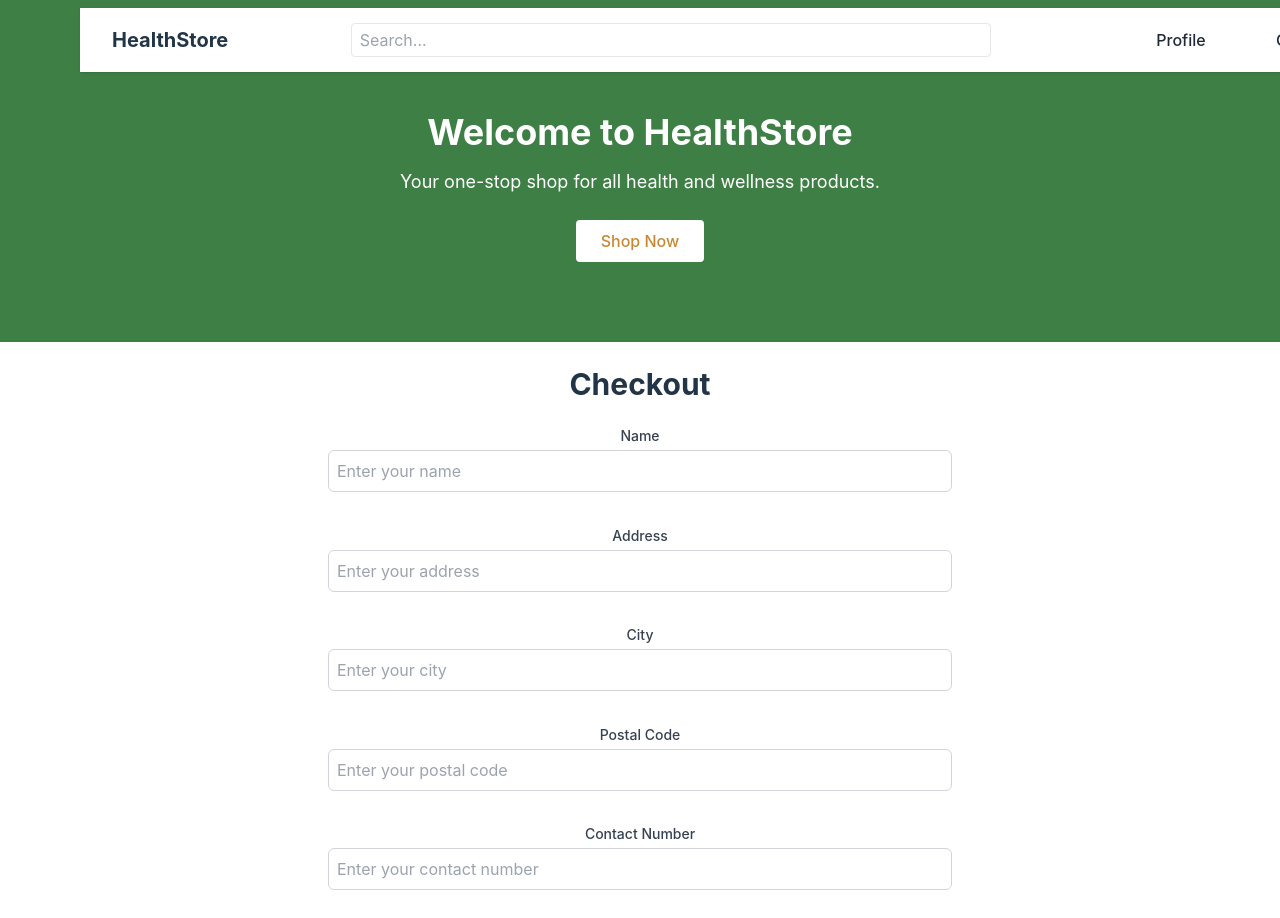
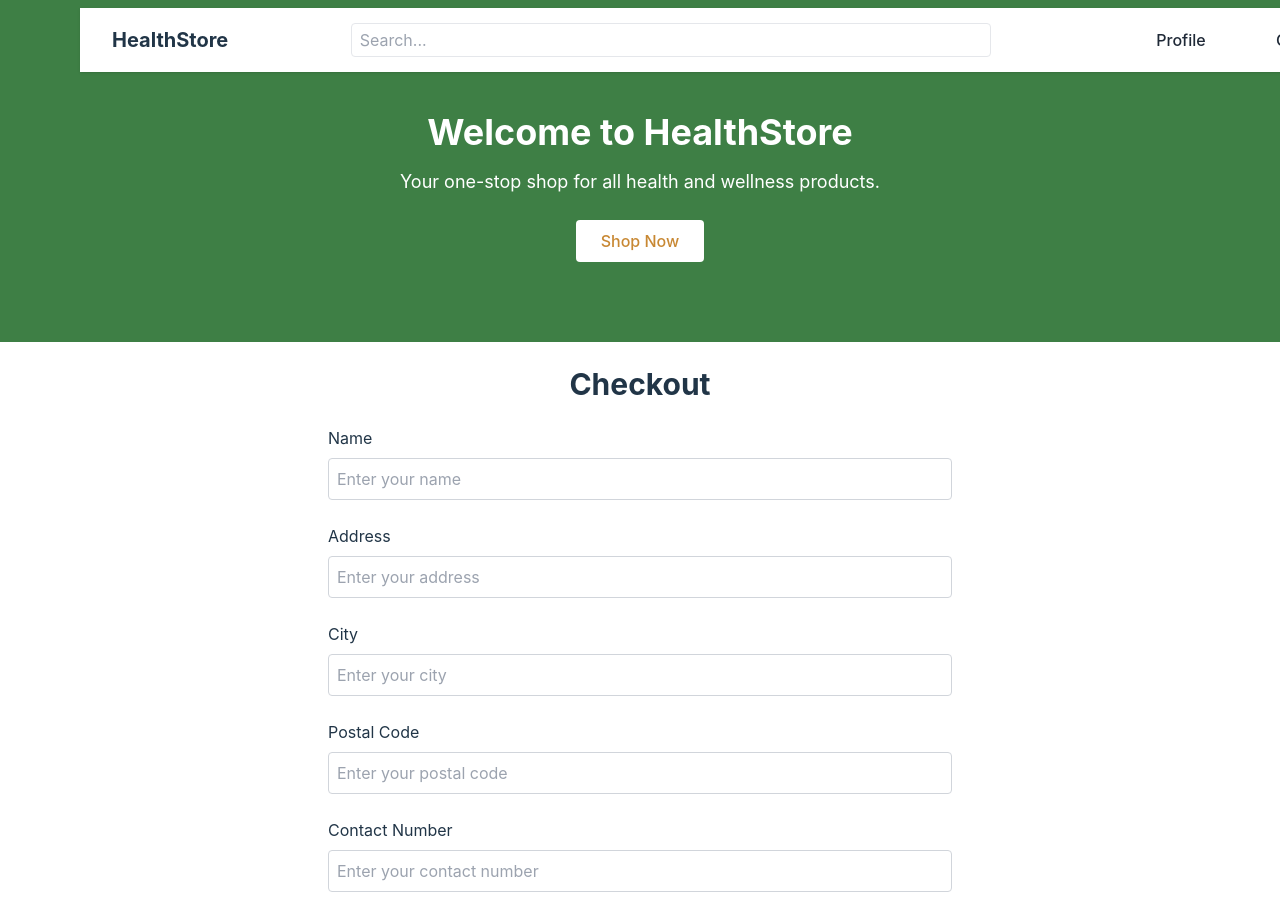
Before and after one commit to saurabh-lohiya/Ecom-Store, a React (Vite) app: page /orders in a window 1280 px wide. Shown: the top 918 px of the page. Built offline with nearby package versions, Linux system fonts and the light colour scheme.

Commit message:
Created Reusable FormField Component

```diff
--- a/src/components/Orders/index.tsx
+++ b/src/components/Orders/index.tsx
@@ -2,6 +2,7 @@ import React, { FC } from "react"
 import { useCart } from "../../hooks/useCart"
 import useForm, { required, minLength, pattern } from "../../hooks/useForm"
 import { useNavigate } from "react-router-dom"
+import FormField from "../../forms/FormField"
 
 const Orders: FC = () => {
     const { cart, handleClearCart, handleRemoveCoupon } = useCart()
@@ -38,91 +39,66 @@ const Orders: FC = () => {
     return (
         <div className="max-w-2xl mx-auto p-6">
             <h1 className="text-3xl font-bold mb-6">Checkout</h1>
-            <form onSubmit={onSubmit} className="flex flex-col gap-4">
-                <div>
-                    <label htmlFor="name" className="block text-sm font-medium text-gray-700">
-                        Name
-                    </label>
-                    <input
+            <form onSubmit={onSubmit} className="flex flex-col gap-1">
+                <FormField
+                    label="Name"
+                    id="name"
                     type="text"
-                        id="name"
-                        {...registerField("name", [
+                    registerField={registerField}
+                    validationRules={[
                         required("Name"),
                         minLength(3, "Name must be at least 3 characters"),
-                        ])}
-                        className="mt-1 block w-full border border-gray-300 rounded-md p-2"
+                    ]}
+                    error={errors.name}
                     placeholder="Enter your name"
                 />
-                    <div className="text-red-500 text-sm min-h-[1.25em]">
-                        {errors.name ? errors.name : " "}
-                    </div>
-                </div>
-                <div>
-                    <label htmlFor="address" className="block text-sm font-medium text-gray-700">
-                        Address
-                    </label>
-                    <input
+
+                <FormField
+                    label="Address"
+                    id="address"
                     type="text"
-                        id="address"
-                        {...registerField("address", [required("Address")])}
-                        className="mt-1 block w-full border border-gray-300 rounded-md p-2"
+                    registerField={registerField}
+                    validationRules={[required("Address")]}
+                    error={errors.address}
                     placeholder="Enter your address"
                 />
-                    <div className="text-red-500 text-sm min-h-[1.25em]">
-                        {errors.address ? errors.address : " "}
-                    </div>
-                </div>
-                <div>
-                    <label htmlFor="city" className="block text-sm font-medium text-gray-700">
-                        City
-                    </label>
-                    <input
+
+                <FormField
+                    label="City"
+                    id="city"
                     type="text"
-                        id="city"
-                        {...registerField("city", [required("City")])}
-                        className="mt-1 block w-full border border-gray-300 rounded-md p-2"
+                    registerField={registerField}
+                    validationRules={[required("City")]}
+                    error={errors.city}
                     placeholder="Enter your city"
                 />
-                    <div className="text-red-500 text-sm min-h-[1.25em]">
-                        {errors.city ? errors.city : " "}
-                    </div>
-                </div>
-                <div>
-                    <label htmlFor="postalCode" className="block text-sm font-medium text-gray-700">
-                        Postal Code
-                    </label>
-                    <input
+
+                <FormField
+                    label="Postal Code"
+                    id="postalCode"
                     type="text"
-                        id="postalCode"
-                        {...registerField("postalCode", [
+                    registerField={registerField}
+                    validationRules={[
                         required("Postal Code"),
                         pattern(/^\d{5}(-\d{4})?$/, "Invalid postal code"),
-                        ])}
-                        className="mt-1 block w-full border border-gray-300 rounded-md p-2"
+                    ]}
+                    error={errors.postalCode}
                     placeholder="Enter your postal code"
                 />
-                    <div className="text-red-500 text-sm min-h-[1.25em]">
-                        {errors.postalCode ? errors.postalCode : " "}
-                    </div>
-                </div>
-                <div>
-                    <label htmlFor="contact" className="block text-sm font-medium text-gray-700">
-                        Contact Number
-                    </label>
-                    <input
+
+                <FormField
+                    label="Contact Number"
+                    id="contact"
                     type="tel"
-                        id="contact"
-                        {...registerField("contact", [
+                    registerField={registerField}
+                    validationRules={[
                         required("Contact Number"),
                         pattern(/^\+?[1-9]\d{1,14}$/, "Invalid contact number"),
-                        ])}
-                        className="mt-1 block w-full border border-gray-300 rounded-md p-2"
+                    ]}
+                    error={errors.contact}
                     placeholder="Enter your contact number"
                 />
-                    <div className="text-red-500 text-sm min-h-[1.25em]">
-                        {errors.contact ? errors.contact : " "}
-                    </div>
-                </div>
+
                 <div className="flex justify-between items-center">
                     {cart.couponCode && (
                         <div className="text-green-500">Coupon "{cart.couponCode}" applied.</div>
--- /dev/null
+++ b/src/forms/FormField.tsx
@@ -0,0 +1,47 @@
+import React from "react"
+import useForm from "../hooks/useForm"
+
+interface FormFieldProps {
+    label: string
+    id: string
+    type: string
+    registerField: ReturnType<typeof useForm>["registerField"]
+    validationRules: Array<(value: string) => string | undefined>
+    error: string
+    placeholder: string
+    className?: string
+}
+const FormField: React.FC<FormFieldProps> = ({
+    label,
+    id,
+    type,
+    registerField,
+    validationRules,
+    error,
+    placeholder,
+    className
+}) => {
+    return (
+        <div className={`flex flex-col items-start gap-1 ${className}`}>
+            <label htmlFor={id} className="mb-1">
+                {label}
+            </label>
+            <input
+                id={id}
+                type={type}
+                {...registerField(id, validationRules)}
+                placeholder={placeholder}
+                className={`w-full border ${
+                    error ? "border-red-500" : "border-gray-300"
+                } p-2 rounded`}
+            />
+            {
+                <div className="text-xs text-red-500 min-h-[1rem]">
+                    {error}
+                </div>
+            }
+        </div>
+    )
+}
+
+export default FormField
```
Lines whose indentation alone changed are shown as unchanged.
